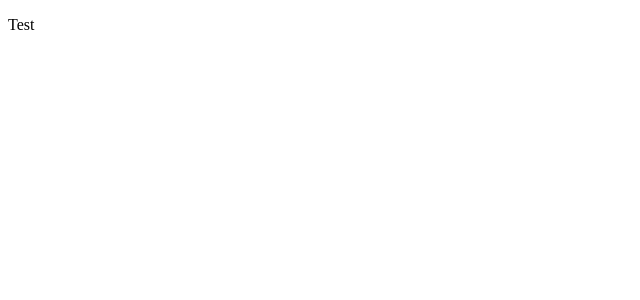
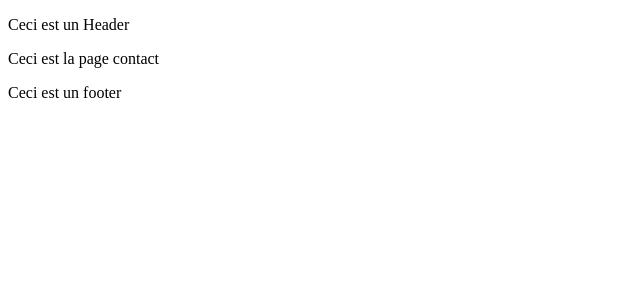
Before and after one commit to marsevilla/ecommercevet, a React (Vite) app in the folder Ecommercevet/: page /Contact in a window 1280 px wide. Before the commit this address had no page. Shown: the top 300 px of the page, without its empty margins (0-640 px from the left). Built offline with nearby package versions, Linux system fonts and the light colour scheme.

Commit message:
création des fichiers pour les pages panier et contact, création des routes correspondantes + création des fichiers composants pour le header et le footer

```diff
--- a/Ecommercevet/src/App.jsx
+++ b/Ecommercevet/src/App.jsx
@@ -1,13 +1,21 @@
 import { Routes, Route } from "react-router-dom";
 import "./Styles/main.scss";
 import Home from "./Pages/Home";
+import Panier from "./Pages/Panier";
+import Contact from "./Pages/Contact";
+import Header from "./Components/Header";
+import Footer from "./Components/Footer";
+
 function App() {
   return (
     <>
-      <p>Test</p>
+      <Header />
       <Routes>
         <Route path="/" element={<Home />} />
+        <Route path="/Panier" element={<Panier />} />
+        <Route path="/Contact" element={<Contact />} />
       </Routes>
+      <Footer />
     </>
   );
 }
--- /dev/null
+++ b/Ecommercevet/src/Components/Footer.jsx
@@ -0,0 +1,4 @@
+function Footer() {
+  return <p>Ceci est un footer</p>;
+}
+export default Footer;
--- /dev/null
+++ b/Ecommercevet/src/Components/Header.jsx
@@ -0,0 +1,4 @@
+function Header() {
+  return <p>Ceci est un Header</p>;
+}
+export default Header;
--- /dev/null
+++ b/Ecommercevet/src/Pages/Contact.jsx
@@ -0,0 +1,4 @@
+function Contact() {
+  return <p>Ceci est la page contact</p>;
+}
+export default Contact;
--- /dev/null
+++ b/Ecommercevet/src/Pages/Panier.jsx
@@ -0,0 +1,4 @@
+function Panier() {
+  return <p>Cecie est la page panier</p>;
+}
+export default Panier;
```
